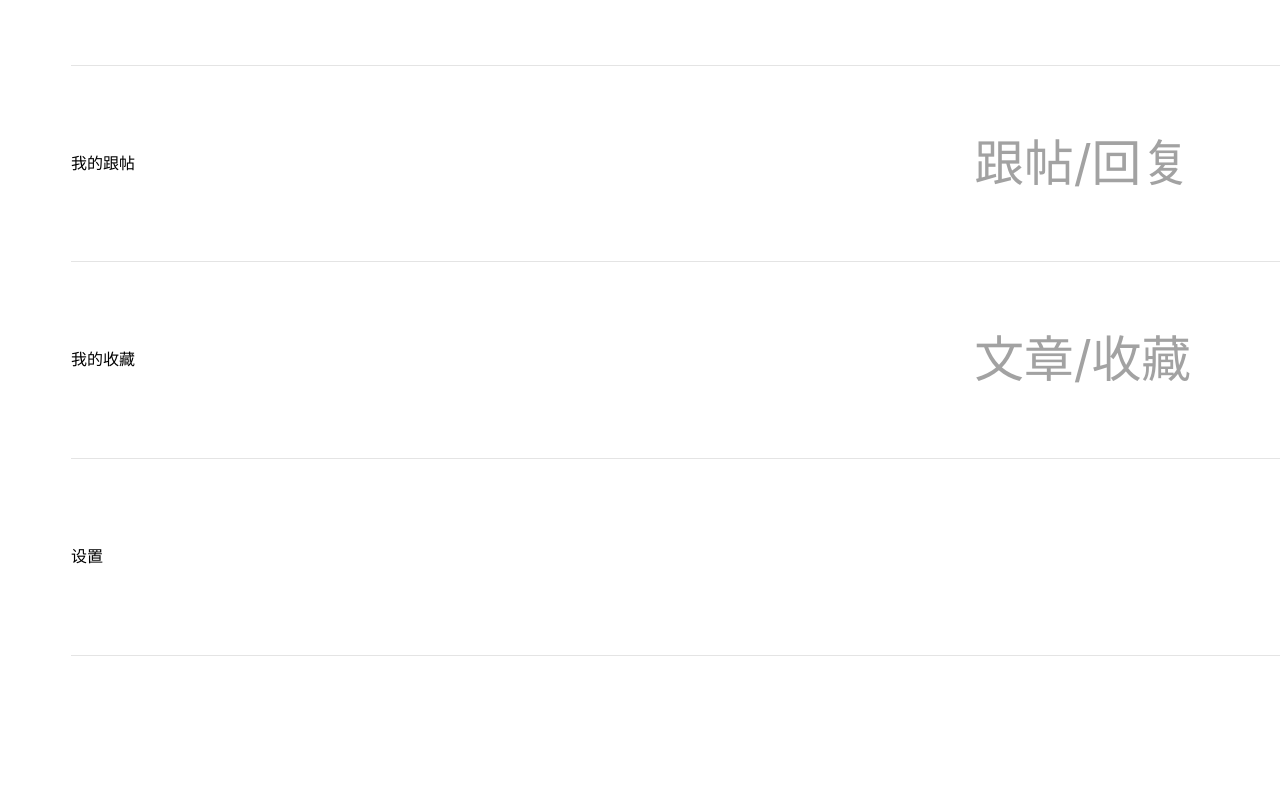
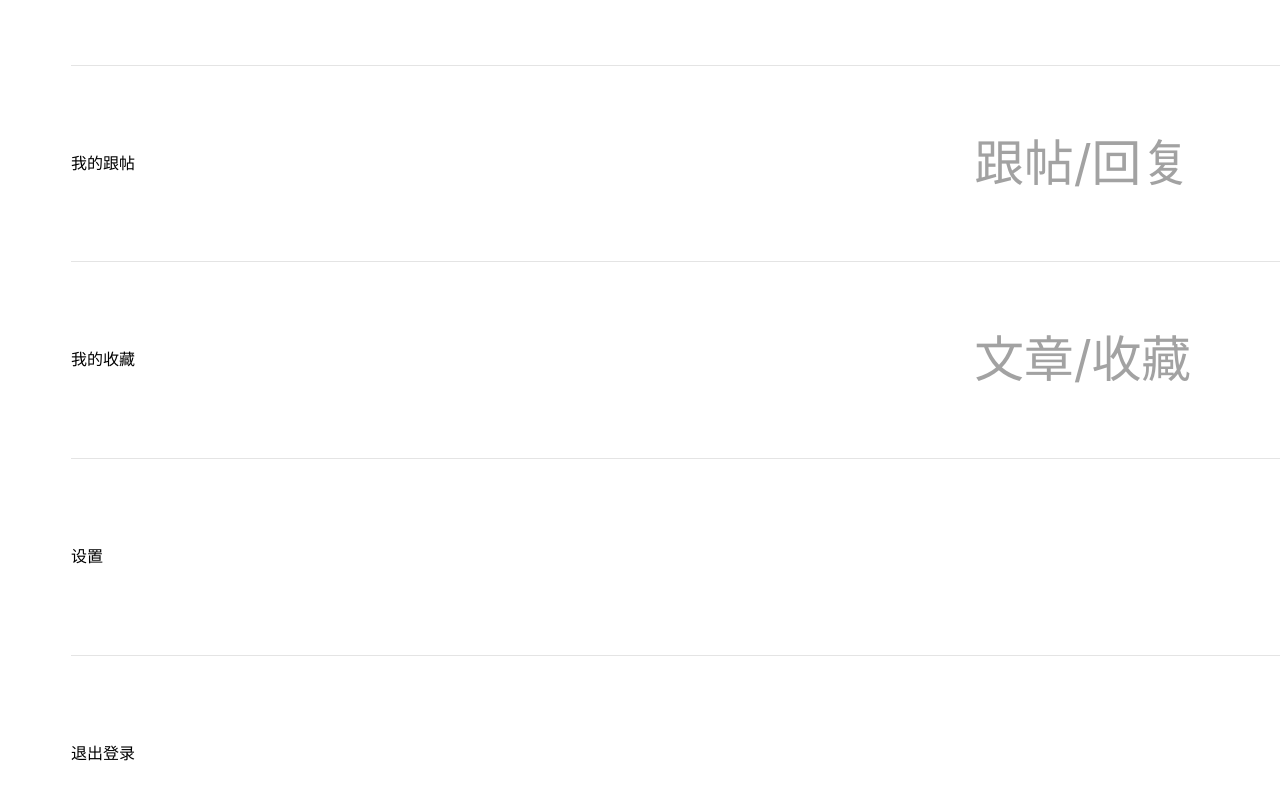
Before and after one commit to CARRY-weng/news-1, a Vue app: page /#/profile in a window 1280 px wide. Shown: the part 508-1308 px from the top of the page. Before the commit the page ends 1164 px from the top, so only its background shows below. Built offline with nearby package versions, Linux system fonts and the light colour scheme; no server answers; a small style sheet from the web is missing.

Commit message:
退出登录

```diff
--- a/src/pages/ProfilePage.vue
+++ b/src/pages/ProfilePage.vue
@@ -34,6 +34,10 @@
     lable='设置'
     desc=''
     @topage='topage'/>
+    <cellBar
+    lable='退出登录'
+    desc=''
+    @topage='logout'/>
   </div>
 </template>
 
@@ -54,9 +58,21 @@ export default {
     topage(page){
       console.log('跳转到' + page + '页面');
 
+    },
+    logout(){
+      //点击退出登录 要把本地储存的东西删除
+      localStorage.removeItem('token')
+      localStorage.removeItem('user_id')
+      //还要把页面替换为 登录页面 （得用replace）
+      this.$router.replace({
+        path:'/login'
+      })
+
     }
   },
   mounted(){
+    console.log('好了');
+
     this.$axios({
       url:'/user/'+localStorage.getItem('user_id'),
       method:'get',
```
